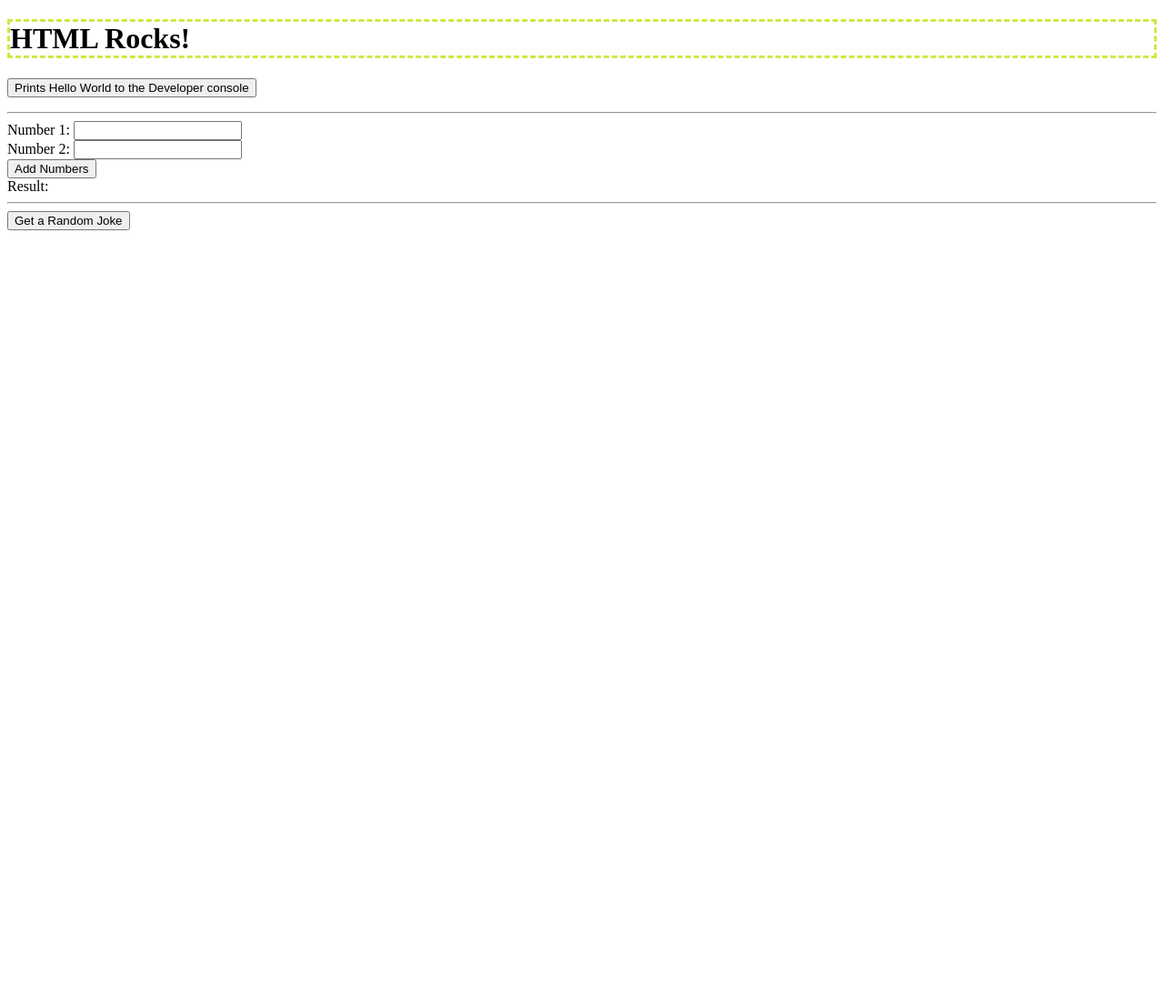
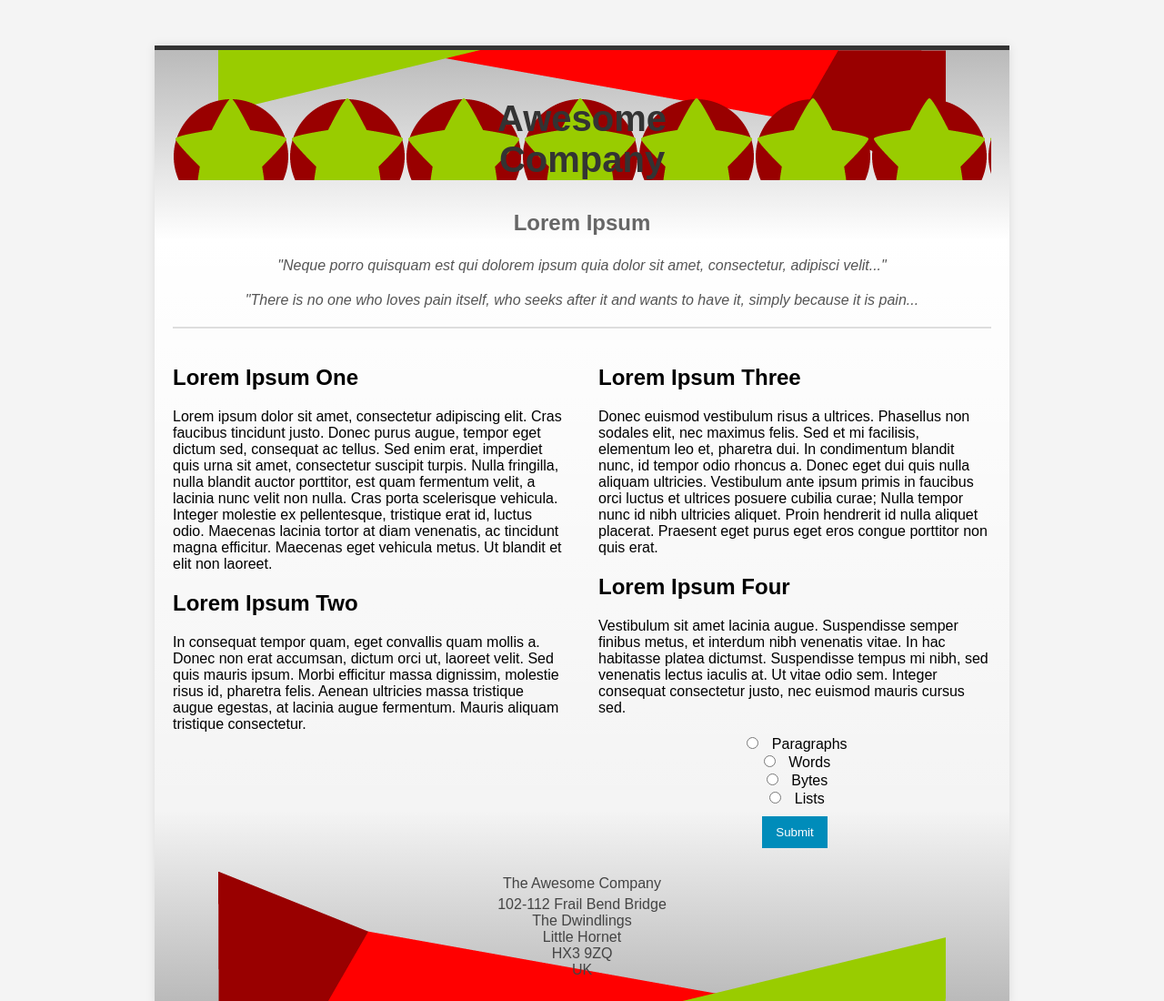
Before and after one commit to QamarFarttoos/M6.2-lab, a website: page index.html in a window 1280 px wide. Shown: the top 1100 px of the page at 91% size. Before the commit the page ends 800 px from the top, so only its background shows below. Drawn offline with Linux system fonts and the light colour scheme; files that its build step writes are made by us from their sources.

Commit message:
completed

```diff
--- a/css/style.css
+++ b/css/style.css
@@ -1,4 +1,87 @@
-h1{
-  border-color: #d3e644;
-  border-style: dashed;
+body {
+  font-family: Arial, sans-serif;
+  background-color: #f4f4f4;
+  margin: 0;
+  padding: 0;
 }
+
+article {
+  width: 80%;
+  max-width: 900px;
+  margin: 50px auto;
+  padding: 20px;
+  background: white;
+  border-top: 5px solid #333;
+  border-bottom: 5px solid #333;
+  box-shadow: 0 0 10px rgba(0, 0, 0, 0.1);
+  background: url("/img/top-image.png") top no-repeat,
+   url(/img/bottom-image.png) bottom no-repeat,
+   linear-gradient(to bottom,#bababa,white 20%,transparent 80%, #bababa);
+}
+
+h1 {
+  text-align: center;
+  font-size: 2.5rem;
+  color: #333;
+  background-image: url("/img/logo.png");
+}
+
+h3 {
+  text-align: center;
+  font-size: 1.5rem;
+  color: #666;
+}
+
+blockquote {
+  font-style: italic;
+  text-align: center;
+  color: #555;
+  margin: 20px 0;
+}
+
+hr {
+  border: 1px solid #ddd;
+}
+
+.columns {
+  display: flex;
+  justify-content: space-between;
+  margin-top: 20px;
+}
+
+.column {
+  width: 48%;
+}
+
+form {
+  margin-top: 20px;
+  text-align: center;
+}
+
+input[type="radio"] {
+  margin-right: 10px;
+}
+
+input[type="submit"] {
+  background: #008CBA;
+  color: white;
+  padding: 10px 15px;
+  border: none;
+  cursor: pointer;
+  margin-top: 10px;
+}
+
+input[type="submit"]:hover {
+  background: #005f73;
+}
+
+address {
+  text-align: center;
+  margin-top: 30px;
+  font-style: normal;
+  color: #444;
+}
+
+address p {
+  margin: 5px 0;
+}
--- a/index.html
+++ b/index.html
@@ -1,79 +1,64 @@
-<!doctype html>
-<html>
+<!DOCTYPE html>
+<html lang="en-US">
+  <head>
+    <meta charset="utf-8">
+    <meta name="viewport" content="width=device-width">
+    <link href="css/style.css" rel="stylesheet">
+    <script src="/js/main.js" defer></script>
+    <title>Fancy letterheaded paper</title>
+    <link rel=""stylesheet" href="style.css">
+  </head>
+  <body>
 
-<head>
-  <meta charset="utf-8">
-  <title>Hello World!</title>
-  <meta name="description" content="">
-  <meta name="viewport" content="width=device-width, initial-scale=1">
-  <link rel="stylesheet" href="css/style.css">
-  <link rel="shortcut icon" href="img/favicon.ico">
-</head>
+    <article>
+      <h1>Awesome<br>Company</h1>
 
-<body>
-  <h1>HTML Rocks!</h1>
-  <p>
-    <button  onclick="helloWorld()">Prints Hello World to the Developer console</button>
-  </p>
-  <hr>
-  <form id="addForm">
-    <label for="num1">Number 1:</label>
-    <input type="number" id="num1" name="num1" required>
-    <br>
-    <label for="num2">Number 2:</label>
-    <input type="number" id="num2" name="num2" required>
-    <br>
-    <button type="submit">Add Numbers</button>
-  </form>
+      <h3>Lorem Ipsum</h3>
 
-  <label id="result">Result:</label>
+      <blockquote>"Neque porro quisquam est qui dolorem ipsum quia dolor sit amet, consectetur, adipisci velit..."</blockquote>
+      <blockquote>"There is no one who loves pain itself, who seeks after it and wants to have it, simply because it is pain...</blockquote>
 
-  <hr>
+      <hr>
 
-  <button id="jokeButton">Get a Random Joke</button>
-  <p id="joke"></p>
+      <div class="columns">
+        <div class="column">
+            <h2>Lorem Ipsum One</h2>
+            <p>Lorem ipsum dolor sit amet, consectetur adipiscing elit. Cras faucibus tincidunt justo. Donec purus augue, tempor eget dictum sed, consequat ac tellus. Sed enim erat, imperdiet quis urna sit amet, consectetur suscipit turpis. Nulla fringilla, nulla blandit auctor porttitor, est quam fermentum velit, a lacinia nunc velit non nulla. Cras porta scelerisque vehicula. Integer molestie ex pellentesque, tristique erat id, luctus odio. Maecenas lacinia tortor at diam venenatis, ac tincidunt magna efficitur. Maecenas eget vehicula metus. Ut blandit et elit non laoreet.</p>
+            <h2>Lorem Ipsum Two</h2>
+            <p>In consequat tempor quam, eget convallis quam mollis a. Donec non erat accumsan, dictum orci ut, laoreet velit. Sed quis mauris ipsum. Morbi efficitur massa dignissim, molestie risus id, pharetra felis. Aenean ultricies massa tristique augue egestas, at lacinia augue fermentum. Mauris aliquam tristique consectetur.</p>
+        </div>
+        <div class="column">
+            <h2>Lorem Ipsum Three</h2>
+            <p>Donec euismod vestibulum risus a ultrices. Phasellus non sodales elit, nec maximus felis. Sed et mi facilisis, elementum leo et, pharetra dui. In condimentum blandit nunc, id tempor odio rhoncus a. Donec eget dui quis nulla aliquam ultricies. Vestibulum ante ipsum primis in faucibus orci luctus et ultrices posuere cubilia curae; Nulla tempor nunc id nibh ultricies aliquet. Proin hendrerit id nulla aliquet placerat. Praesent eget purus eget eros congue porttitor non quis erat.</p>
+            <h2>Lorem Ipsum Four</h2>
+            <p>Vestibulum sit amet lacinia augue. Suspendisse semper finibus metus, et interdum nibh venenatis vitae. In hac habitasse platea dictumst. Suspendisse tempus mi nibh, sed venenatis lectus iaculis at. Ut vitae odio sem. Integer consequat consectetur justo, nec euismod mauris cursus sed.</p>
 
-  <script type="module" script="js/main.js">
-    import {helloWorld, add, fetchRandomJoke} from './js/main.js';
+            <form id="optionForm">
+              <label>
+                  <input type="radio" name="option" value="paragraph"> Paragraphs
+              </label><br>
+              <label>
+                  <input type="radio" name="option" value="words"> Words
+              </label><br>
+              <label>
+                  <input type="radio" name="option" value="bytes"> Bytes
+              </label><br>
+              <label>
+                  <input type="radio" name="option" value="lists"> Lists
+              </label><br>
+              <input type="submit" value="Submit">
+            </form>
+        </div>
+      </div>
 
-    // This shows how to assign a function to the window object
-    // so that it can be called from the browser console
-    window.helloWorld = helloWorld;
-
-    // This shows how to add an event listener to a button in the HTML
-    // and call a function when the button is clicked
-    const form = document.getElementById('addForm');
-    form.addEventListener('submit', function(e) {
-      e.preventDefault();
-      const num1 = parseFloat(document.getElementById('num1').value);
-      const num2 = parseFloat(document.getElementById('num2').value);
-      try{
-        const result = add(num1, num2);
-        document.getElementById('result').textContent = `Result: ${result}`;
-      }catch(e){
-        console.error(e);
-        document.getElementById('result').textContent = `Error: ${e.message}`;
-      }
-
-    });
-
-    // this shows how to add an event listener to a button in the HTML
-    // that calls a function that fetches a random joke from an API
-    // and displays it on the page
-    const jokebtn = document.getElementById('jokeButton');
-    const jokeresult = document.getElementById('joke');
-    jokebtn.addEventListener('click', async () => {
-      try {
-        jokeresult.textContent = 'Loading...';
-        const joke = await fetchRandomJoke();
-        document.getElementById('joke').textContent = joke;
-      } catch (e) {
-        console.error(e);
-        document.getElementById('joke').textContent = `Error: ${e.message}`;
-      }
-    });
-  </script>
-
-</body>
-
+      <address>
+        <p>The Awesome Company</p>
+        <p>102-112 Frail Bend Bridge<br>
+        The Dwindlings<br>
+        Little Hornet<br>
+        HX3 9ZQ<br>
+        UK</p>
+      </address>
+    </article>
+  </body>
 </html>
```
Also changed, not shown: img/bottom-image.png (added), img/logo.png (added), img/top-image.png (added).
